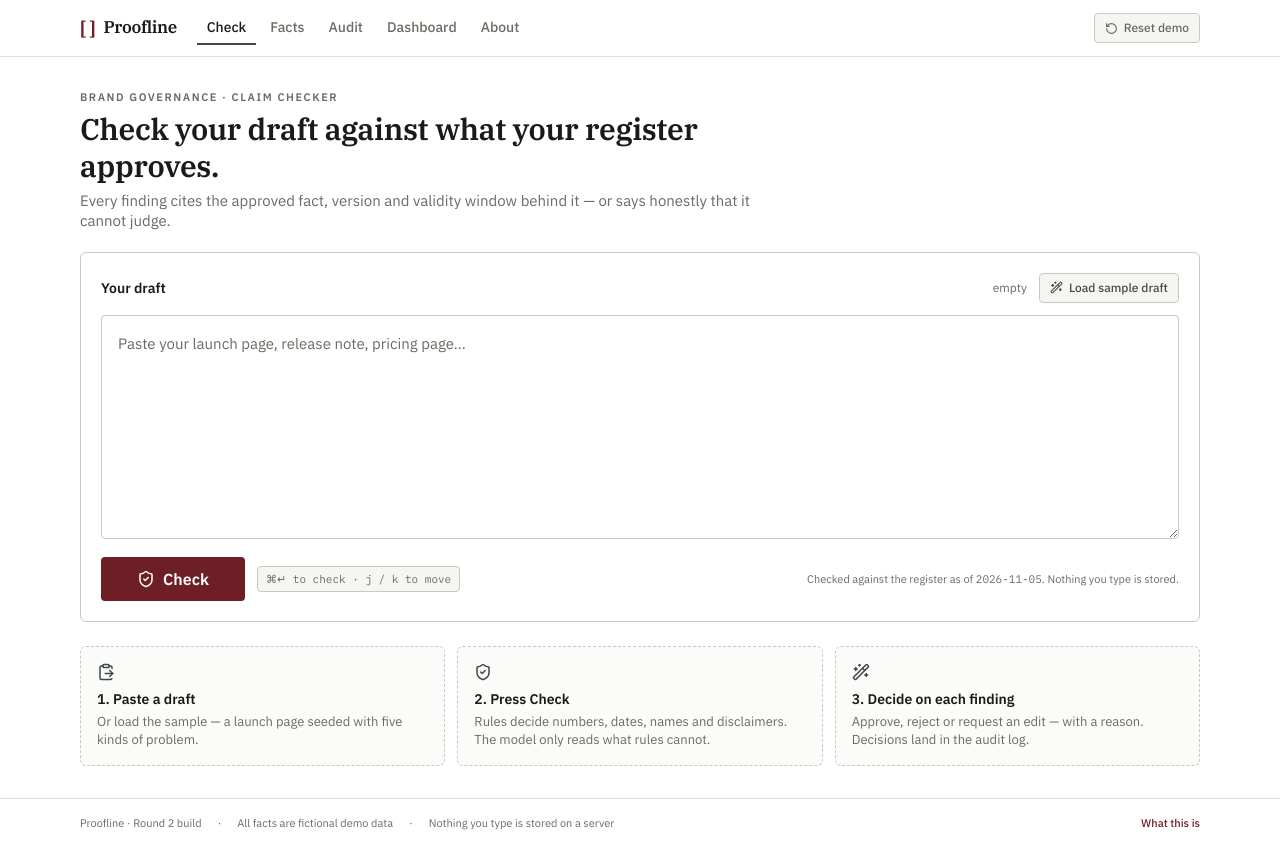
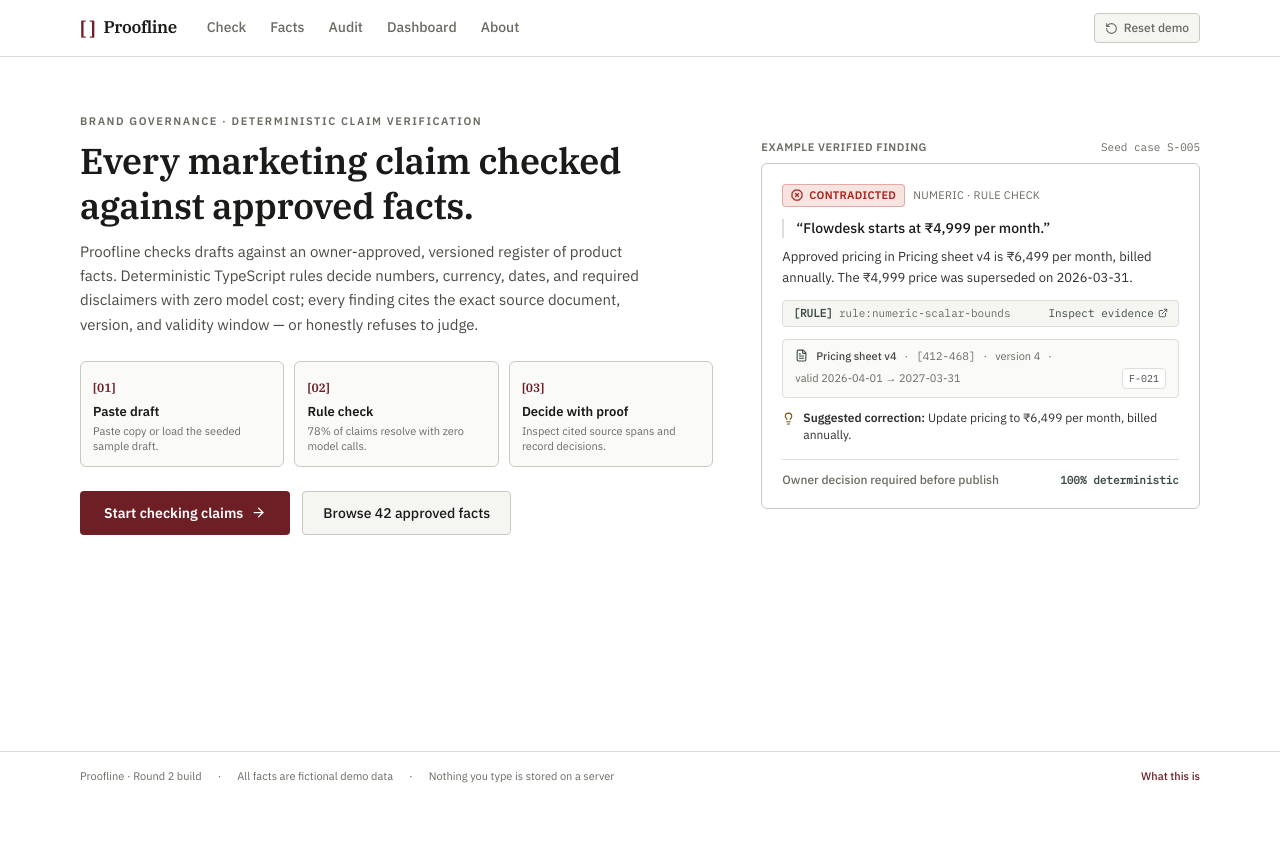
Before and after one commit to RavaniRoshan/proofline, a Next.js app: page / in a window 1280 px wide. After the commit the page ends 800 px from the top, so only its background shows below. Built offline with nearby package versions, Linux system fonts and the light colour scheme.

Commit message:
Step 4: Create landing page at / and move checker to /check

```diff
--- a/app/about/page.tsx
+++ b/app/about/page.tsx
@@ -44,7 +44,7 @@ export default function AboutPage() {
           Round 1 plan &amp; PDF
         </a>
         <Link
-          href="/"
+          href="/check"
           className="inline-flex h-11 items-center gap-2 rounded-[4px] bg-accent px-5 text-[15px] font-semibold text-white transition-colors hover:bg-accent-hover"
         >
           <ShieldCheck size={17} aria-hidden="true" />
--- /dev/null
+++ b/app/check/page.tsx
@@ -0,0 +1,27 @@
+import { readFileSync } from "node:fs";
+import { join } from "node:path";
+import { Checker } from "@/components/Checker";
+
+export const metadata = {
+  title: "Check a draft",
+};
+
+export default function CheckPage() {
+  const sampleDraft = readFileSync(join(process.cwd(), "seed/sample_draft.md"), "utf8");
+  return (
+    <>
+      <div className="mb-5">
+        <p className="text-[11px] font-semibold uppercase tracking-[0.14em] text-muted">
+          Brand governance · claim checker
+        </p>
+        <h1 className="mt-1 max-w-2xl text-2xl font-bold leading-tight tracking-tight sm:text-3xl">
+          Check your draft against what your register approves.
+        </h1>
+        <p className="mt-1.5 max-w-2xl text-[15px] leading-snug text-muted">
+          Every finding cites the approved fact, version and validity window behind it — or says honestly that it cannot judge.
+        </p>
+      </div>
+      <Checker sampleDraft={sampleDraft} />
+    </>
+  );
+}
--- a/app/page.tsx
+++ b/app/page.tsx
@@ -1,23 +1,148 @@
-import { readFileSync } from "node:fs";
-import { join } from "node:path";
-import { Checker } from "@/components/Checker";
+import Link from "next/link";
+import { ArrowRight, FileText, Lightbulb, ExternalLink } from "lucide-react";
+import { VerdictBadge } from "@/components/ui/badge";
 
-export default function HomePage() {
-  const sampleDraft = readFileSync(join(process.cwd(), "seed/sample_draft.md"), "utf8");
+export default function LandingPage() {
   return (
-    <>
-      <div className="mb-5">
-        <p className="text-[11px] font-semibold uppercase tracking-[0.14em] text-muted">
-          Brand governance · claim checker
-        </p>
-        <h1 className="mt-1 max-w-2xl text-2xl font-bold leading-tight tracking-tight sm:text-3xl">
-          Check your draft against what your register approves.
-        </h1>
-        <p className="mt-1.5 max-w-2xl text-[15px] leading-snug text-muted">
-          Every finding cites the approved fact, version and validity window behind it — or says honestly that it cannot judge.
-        </p>
+    <div className="mx-auto max-w-6xl py-4 sm:py-6">
+      <div className="grid gap-8 lg:grid-cols-12 lg:gap-12 items-center">
+        {/* Left Column: Value Prop & Steps */}
+        <div className="lg:col-span-7 flex flex-col justify-center">
+          <p className="text-[11px] font-semibold uppercase tracking-[0.14em] text-muted">
+            Brand Governance · Deterministic Claim Verification
+          </p>
+
+          <h1 className="mt-2 text-3xl font-semibold leading-tight tracking-tight sm:text-4xl text-foreground font-serif">
+            Every marketing claim checked against approved facts.
+          </h1>
+
+          <p className="mt-3 text-[15px] leading-relaxed text-ink-soft max-w-xl">
+            Proofline checks drafts against an owner-approved, versioned register of product facts.
+            Deterministic TypeScript rules decide numbers, currency, dates, and required disclaimers
+            with zero model cost; every finding cites the exact source document, version, and validity
+            window — or honestly refuses to judge.
+          </p>
+
+          {/* Three numbered steps */}
+          <div className="mt-6 grid gap-2.5 sm:grid-cols-3">
+            {[
+              {
+                step: "01",
+                title: "Paste draft",
+                body: "Paste copy or load the seeded sample draft.",
+              },
+              {
+                step: "02",
+                title: "Rule check",
+                body: "78% of claims resolve with zero model calls.",
+              },
+              {
+                step: "03",
+                title: "Decide with proof",
+                body: "Inspect cited source spans and record decisions.",
+              },
+            ].map(({ step, title, body }) => (
+              <div
+                key={step}
+                className="rounded-[6px] border border-line-strong bg-panel/50 p-3"
+              >
+                <span className="font-serif text-xs font-semibold text-accent">[{step}]</span>
+                <p className="mt-1 text-[13px] font-semibold text-foreground">{title}</p>
+                <p className="mt-0.5 text-[11px] leading-snug text-muted">{body}</p>
+              </div>
+            ))}
+          </div>
+
+          {/* Primary CTA */}
+          <div className="mt-6 flex flex-wrap items-center gap-3">
+            <Link
+              href="/check"
+              className="inline-flex h-11 items-center justify-center gap-2 rounded-[4px] bg-accent px-6 text-sm font-semibold text-white transition-colors hover:bg-accent-hover"
+            >
+              <span>Start checking claims</span>
+              <ArrowRight size={15} aria-hidden="true" />
+            </Link>
+            <Link
+              href="/facts"
+              className="inline-flex h-11 items-center justify-center rounded-[4px] border border-line-strong bg-panel px-5 text-sm font-medium text-foreground transition-colors hover:border-slate hover:text-foreground"
+            >
+              Browse 42 approved facts
+            </Link>
+          </div>
+        </div>
+
+        {/* Right Column: Hero Visual - Static real CONTRADICTED finding card */}
+        <div className="lg:col-span-5">
+          <div className="relative">
+            <div className="mb-2 flex items-center justify-between text-[11px] text-muted">
+              <span className="font-semibold uppercase tracking-wider">Example Verified Finding</span>
+              <span className="font-mono">Seed case S-005</span>
+            </div>
+
+            <article
+              className="rounded-[6px] border border-line-strong bg-card p-4 sm:p-5 text-foreground"
+              aria-label="Example finding card"
+            >
+              <div className="flex flex-wrap items-center gap-2">
+                <VerdictBadge verdict="CONTRADICTED" />
+                <span className="text-[11px] uppercase tracking-wide text-muted">
+                  numeric · rule check
+                </span>
+              </div>
+
+              <blockquote className="mt-3 border-l-2 border-line pl-3 text-[14px] font-medium leading-snug text-foreground">
+                “Flowdesk starts at ₹4,999 per month.”
+              </blockquote>
+
+              <p className="mt-2 text-[13px] leading-relaxed text-foreground/90">
+                Approved pricing in Pricing sheet v4 is ₹6,499 per month, billed annually. The ₹4,999 price was superseded on 2026-03-31.
+              </p>
+
+              {/* One-line Decision Trace */}
+              <div className="mt-3 flex items-center justify-between rounded-[4px] border border-line bg-panel px-2.5 py-1 text-[11px] font-mono text-muted">
+                <span className="flex items-center gap-1.5">
+                  <span className="font-semibold text-slate">[RULE]</span>
+                  <span>rule:numeric-scalar-bounds</span>
+                </span>
+                <span className="inline-flex items-center gap-1 font-medium text-slate">
+                  <span>Inspect evidence</span>
+                  <ExternalLink size={10} aria-hidden="true" />
+                </span>
+              </div>
+
+              {/* Evidence record pill */}
+              <div className="mt-3 flex flex-wrap items-center gap-x-2 gap-y-1 rounded-[4px] border border-line bg-panel/50 px-3 py-2 text-[11px] text-muted">
+                <FileText size={13} aria-hidden="true" className="shrink-0 text-slate" />
+                <span className="font-medium text-foreground/80">Pricing sheet v4</span>
+                <span aria-hidden="true">·</span>
+                <span className="font-mono">[412-468]</span>
+                <span aria-hidden="true">·</span>
+                <span>version 4</span>
+                <span aria-hidden="true">·</span>
+                <span>valid 2026-04-01 → 2027-03-31</span>
+                <span className="ml-auto rounded-[4px] border border-line bg-card px-1.5 py-0.5 font-mono text-[10px] text-foreground/80">
+                  F-021
+                </span>
+              </div>
+
+              {/* Suggested correction */}
+              <p className="mt-3 flex items-start gap-2 text-[12px] leading-snug text-foreground/90">
+                <Lightbulb size={13} aria-hidden="true" className="mt-0.5 shrink-0 text-v-stale-fg" />
+                <span>
+                  <span className="font-semibold">Suggested correction: </span>
+                  Update pricing to ₹6,499 per month, billed annually.
+                </span>
+              </p>
+
+              {/* Sample decision control preview */}
+              <div className="mt-4 border-t border-line pt-3 flex items-center justify-between text-xs text-muted">
+                <span className="font-medium">Owner decision required before publish</span>
+                <span className="font-mono text-[11px] text-slate font-semibold">100% deterministic</span>
+              </div>
+            </article>
+          </div>
+        </div>
       </div>
-      <Checker sampleDraft={sampleDraft} />
-    </>
+    </div>
   );
 }
--- a/components/AuditLog.tsx
+++ b/components/AuditLog.tsx
@@ -32,11 +32,11 @@ export function AuditLog() {
         <ScrollText size={28} aria-hidden="true" className="mx-auto text-slate" />
         <p className="mt-3 font-semibold">Nothing logged yet.</p>
         <p className="mx-auto mt-1 max-w-md text-sm text-muted">
-          Check a draft on the home page and record a decision on a finding — every decision you make
+          Check a draft and record a decision on a finding — every decision you make
           appears here with its reason and the fact behind it.
         </p>
         <Link
-          href="/"
+          href="/check"
           className="mt-4 inline-flex h-10 items-center rounded-[4px] bg-accent px-5 text-sm font-semibold text-white transition-colors hover:bg-accent-hover"
         >
           Go check a draft
--- a/components/Dashboard.tsx
+++ b/components/Dashboard.tsx
@@ -99,7 +99,7 @@ export function Dashboard({ stats, reviewDate }: { stats: RegisterStats; reviewD
               decisions, everything.
             </p>
             <Link
-              href="/"
+              href="/check"
               className="mt-3 inline-flex h-9 items-center rounded-[4px] bg-accent px-4 text-[13px] font-semibold text-white hover:bg-accent-hover"
             >
               Check a draft
--- a/components/NavLinks.tsx
+++ b/components/NavLinks.tsx
@@ -4,7 +4,7 @@ import Link from "next/link";
 import { usePathname } from "next/navigation";
 
 const LINKS = [
-  { href: "/", label: "Check" },
+  { href: "/check", label: "Check" },
   { href: "/facts", label: "Facts" },
   { href: "/audit", label: "Audit" },
   { href: "/dashboard", label: "Dashboard" },
```
Also changed, not shown: 2 other files (tests, documents, lock files or other folders).
